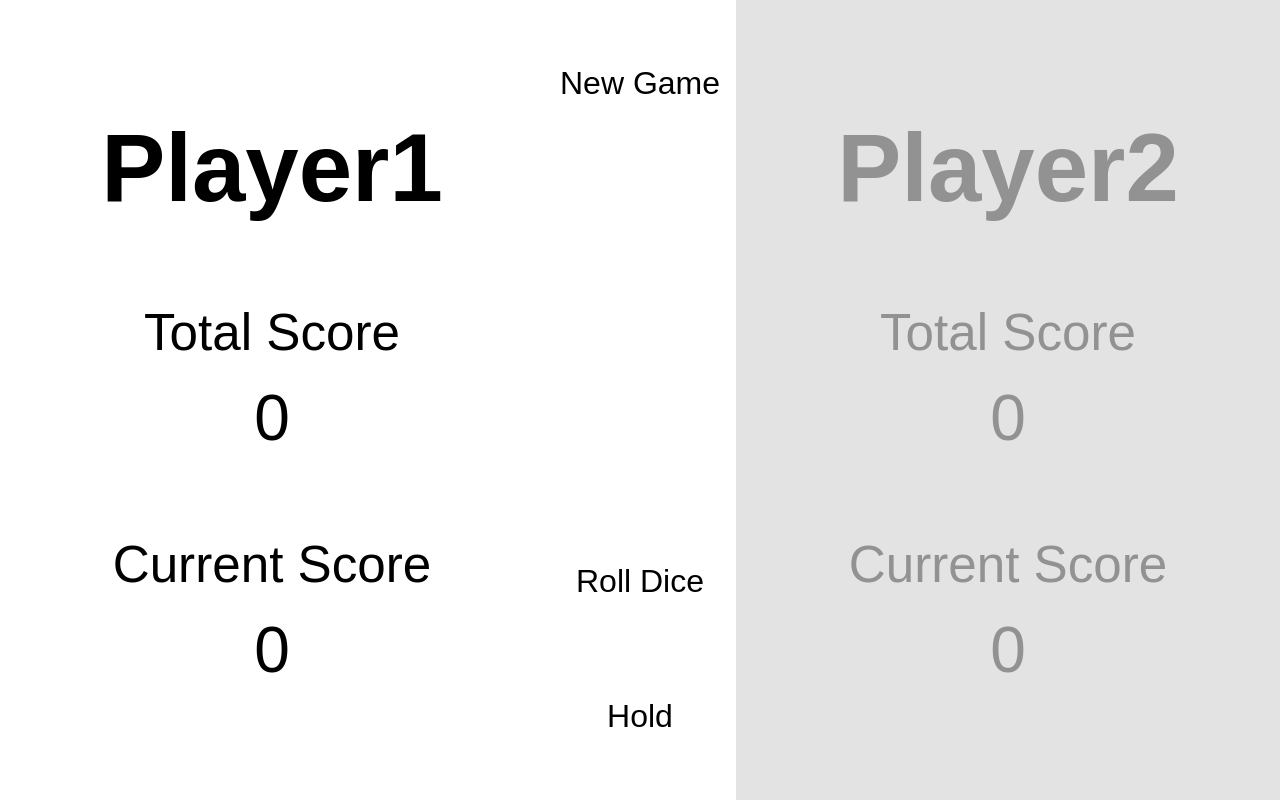
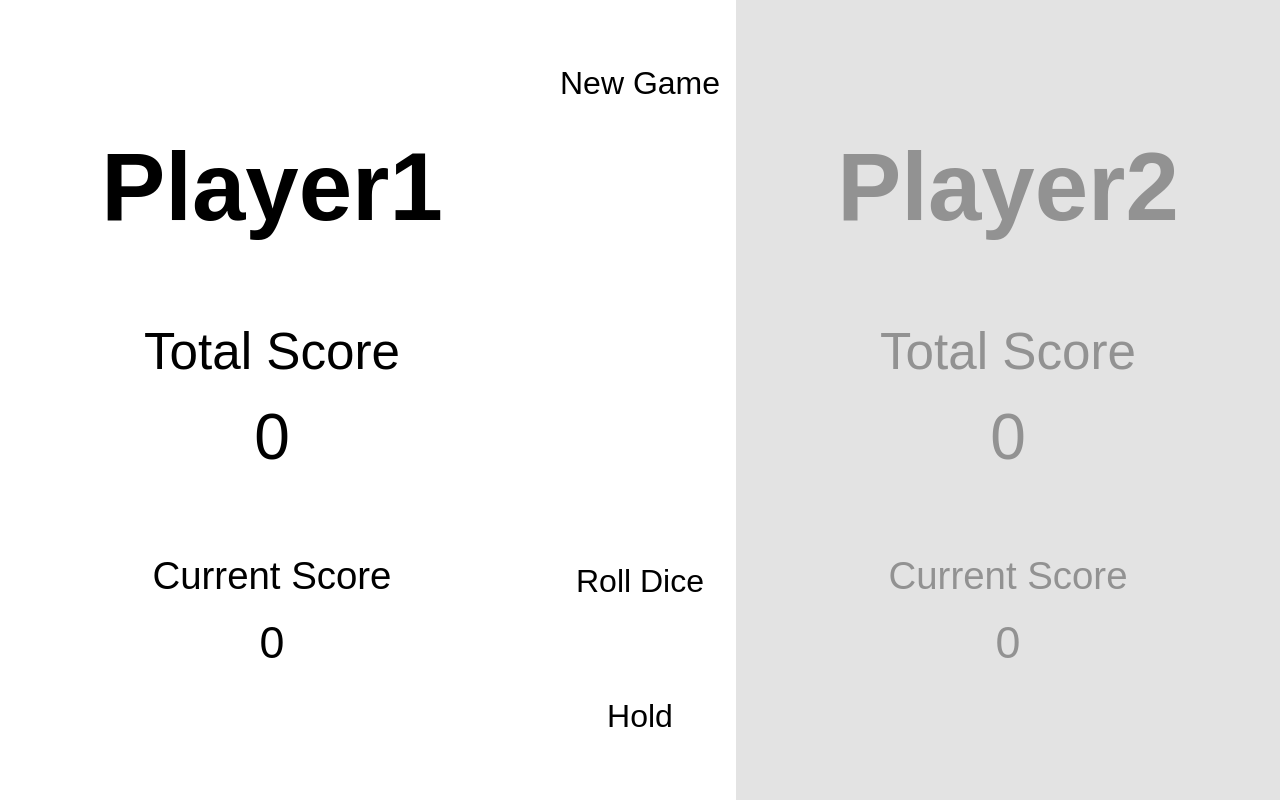
Before and after one commit to saharlaor/Dice-Game, a React (Create React App) app: page / in a window 1280 px wide. Built offline with nearby package versions, Linux system fonts and the light colour scheme.

Commit message:
Winner scenerio

```diff
--- a/src/components/Game/Game.jsx
+++ b/src/components/Game/Game.jsx
@@ -7,10 +7,10 @@ class Game extends React.Component {
   constructor(props) {
     super(props);
     this.state = {
-      playerNames: { player1: "Player1", player2: "Player2" },
+      playerNames: { player1: "player1", player2: "player2" },
       totalScore: { player1: 0, player2: 0 },
       currentScore: 0,
-      currentPlayer: "Player1",
+      currentPlayer: "player1",
       dice: [0, 0],
       winningScore: 100,
       isWon: false,
@@ -25,16 +25,17 @@ class Game extends React.Component {
     return [this.randomDie(), this.randomDie()];
   }
 
-  checkWin = (score) => {
-    return score <= this.state.winningScore;
+  checkWin = (player, score) => {
+    console.log(player, score, score <= this.state.winningScore);
+    return score >= this.state.winningScore;
   };
 
   handleNewGameClick = () => {
     this.setState({
-      playerNames: { player1: "Player1", player2: "Player2" },
+      playerNames: { player1: "player1", player2: "player2" },
       totalScore: { player1: 0, player2: 0 },
       currentScore: 0,
-      currentPlayer: "Player1",
+      currentPlayer: "player1",
       dice: [0, 0],
       winningScore: 100,
       isWon: false,
@@ -59,36 +60,40 @@ class Game extends React.Component {
   };
 
   handleHoldClick = () => {
-    console.log("handleHoldClick");
-    this.setState(({ totalScore, currentScore, currentPlayer }) => {
-      const newTotal = { ...totalScore };
-      newTotal[currentPlayer] += currentScore;
-      const isWon = this.checkWin(currentPlayer, newTotal[currentPlayer]);
-      return {
-        totalScore: newTotal,
-        currentScore: 0,
-        currentPlayer:
-          currentPlayer === this.state.playerNames.player1
-            ? this.state.playerNames.player2
-            : this.state.playerNames.player1,
-        isWon: isWon,
-      };
-    });
+    this.setState(
+      ({ playerNames, totalScore, currentScore, currentPlayer }) => {
+        const newState = {};
+        const newTotal = { ...totalScore };
+        newTotal[currentPlayer] += currentScore;
+        newState.totalScore = newTotal;
+        newState.playerNames = playerNames;
+        newState.currentScore = 0;
+        if (this.checkWin(currentPlayer, newTotal[currentPlayer])) {
+          newState.playerNames[currentPlayer] = "Winner";
+          newState.isWon = true;
+          newState.currentPlayer = newState.playerNames[currentPlayer];
+        } else {
+          newState.currentPlayer =
+            currentPlayer === this.state.playerNames.player1
+              ? this.state.playerNames.player2
+              : this.state.playerNames.player1;
+        }
+        return newState;
+      }
+    );
   };
 
   render() {
-    console.log(this.state.currentPlayer === this.state.playerNames.player2);
+    const isPlayer1Active =
+      this.state.currentPlayer === this.state.playerNames.player1;
     return (
       <div id="Game">
         <Player
+          name={this.state.playerNames.player1}
           totalScore={this.state.totalScore.player1}
-          currentScore={
-            this.state.currentPlayer === this.state.playerNames.player1
-              ? this.state.currentScore
-              : 0
-          }
-          isActive={this.state.currentPlayer === this.state.playerNames.player1}
-          name={this.state.playerNames.player1}
+          currentScore={isPlayer1Active ? this.state.currentScore : 0}
+          isActive={isPlayer1Active}
+          isWinner={this.state.isWon && isPlayer1Active}
         />
         <Controls
           randomValues={this.state.dice}
@@ -97,14 +102,11 @@ class Game extends React.Component {
           handleHoldClick={this.handleHoldClick}
         />
         <Player
+          name={this.state.playerNames.player2}
           totalScore={this.state.totalScore.player2}
-          currentScore={
-            this.state.currentPlayer === this.state.playerNames.player2
-              ? this.state.currentScore
-              : 0
-          }
-          isActive={this.state.currentPlayer === this.state.playerNames.player2}
-          name={this.state.playerNames.player2}
+          currentScore={!isPlayer1Active ? this.state.currentScore : 0}
+          isActive={!isPlayer1Active}
+          isWinner={this.state.isWon && !isPlayer1Active}
         />
       </div>
     );
--- a/src/components/Player/Player.css
+++ b/src/components/Player/Player.css
@@ -10,6 +10,7 @@
       -ms-flex-pack: center;
           justify-content: center;
   gap: 10vh;
+  position: relative;
   height: 100%;
   -webkit-box-flex: 1;
       -ms-flex-positive: 1;
@@ -24,6 +25,18 @@
 
 .Player > * {
   color: inherit;
+}
+
+.Player.winner {
+  color: #d55;
+}
+
+.Player.winner::after {
+  content: "";
+  position: absolute;
+  height: 100%;
+  width: 100%;
+  background: url(../../assets/img/fireworks.gif) no-repeat 0 20%/contain;
 }
 
 .Player__title {
@@ -44,14 +57,14 @@
 }
 
 .Player__current-score {
-  font-size: 5vw;
+  font-size: 3.5vw;
 }
 
 .Player__current-score::before {
   padding-bottom: 1.5vw;
   content: "Current Score";
   display: block;
-  font-size: 4vw;
+  font-size: 3vw;
   font-weight: 500;
 }
 /*# sourceMappingURL=Player.css.map */
--- a/src/components/Player/Player.jsx
+++ b/src/components/Player/Player.jsx
@@ -1,12 +1,15 @@
 import React from "react";
 import "./Player.css";
 
+const capitalize = (str) => str[0].toUpperCase() + str.slice(1);
+
 const Player = (props) => {
-  const playerClass = `Player ${props.isActive ? "active" : "inactive"}`;
-  console.log(props.name, props.isActive);
+  const playerClass = `Player ${props.isActive ? "active" : "inactive"} ${
+    props.isWinner ? "winner" : ""
+  }`;
   return (
     <div className={playerClass}>
-      <h2 className="Player__title">{props.name}</h2>
+      <h2 className="Player__title">{capitalize(props.name)}</h2>
       <div className="Player__total-score">{props.totalScore}</div>
       <div className="Player__current-score">{props.currentScore}</div>
     </div>
--- a/src/components/Player/Player.scss
+++ b/src/components/Player/Player.scss
@@ -1,11 +1,13 @@
 $inactive-color: #777;
 $inactive-background: #ddd;
+$winner-color: #d55;
 
 .Player {
   display: flex;
   flex-direction: column;
   justify-content: center;
   gap: 10vh;
+  position: relative;
   height: 100%;
   flex-grow: 1;
   &.inactive {
@@ -15,6 +17,16 @@ $inactive-background: #ddd;
   }
   & > * {
     color: inherit;
+  }
+  &.winner {
+    color: $winner-color;
+    &::after {
+      content: "";
+      position: absolute;
+      height: 100%;
+      width: 100%;
+      background: url(../../assets/img/fireworks.gif) no-repeat 0 20% / contain;
+    }
   }
 }
 
@@ -34,12 +46,12 @@ $inactive-background: #ddd;
   }
 }
 .Player__current-score {
-  font-size: 5vw;
+  font-size: 3.5vw;
   &::before {
     padding-bottom: 1.5vw;
     content: "Current Score";
     display: block;
-    font-size: 4vw;
+    font-size: 3vw;
     font-weight: 500;
   }
 }
```
Also changed, not shown: src/assets/img/fireworks.gif (added), 1 other file (tests, documents, lock files or other folders).
